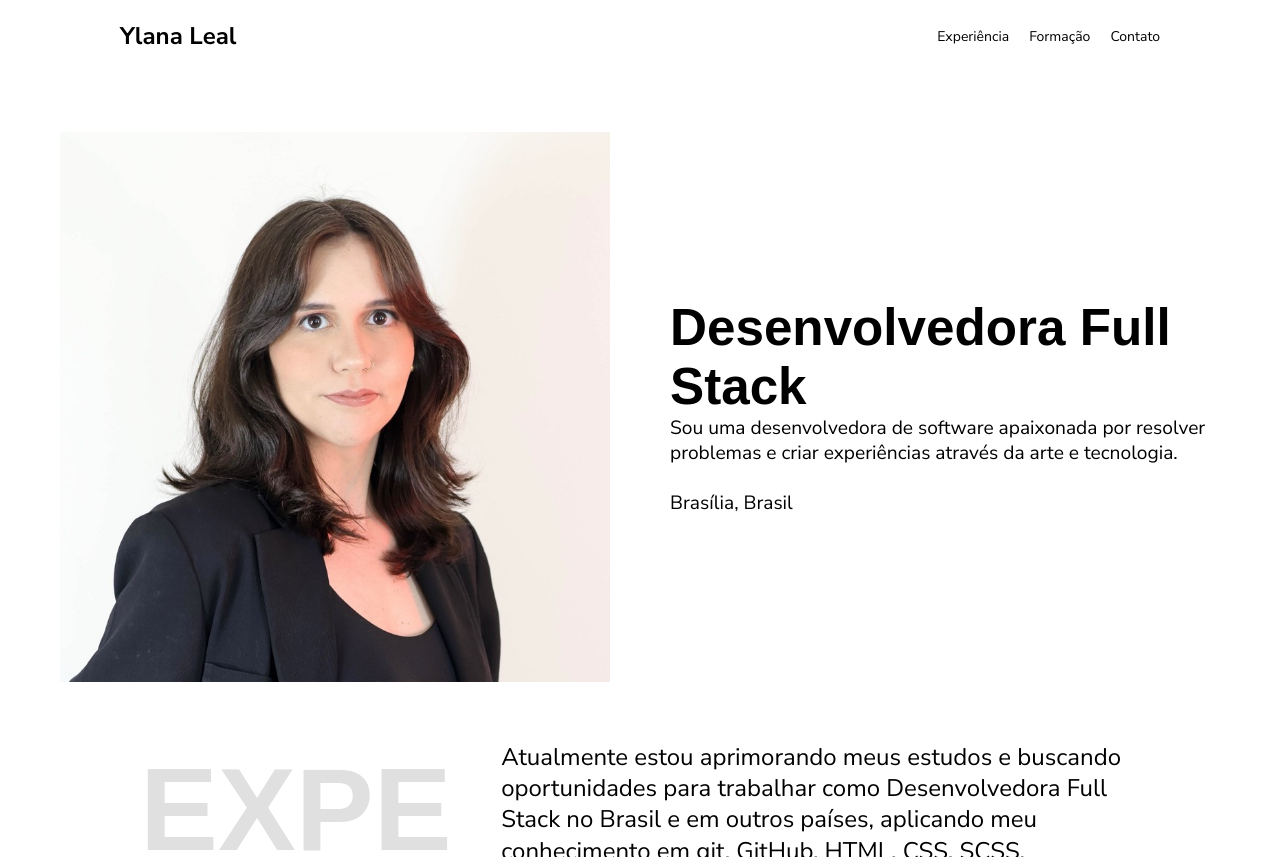
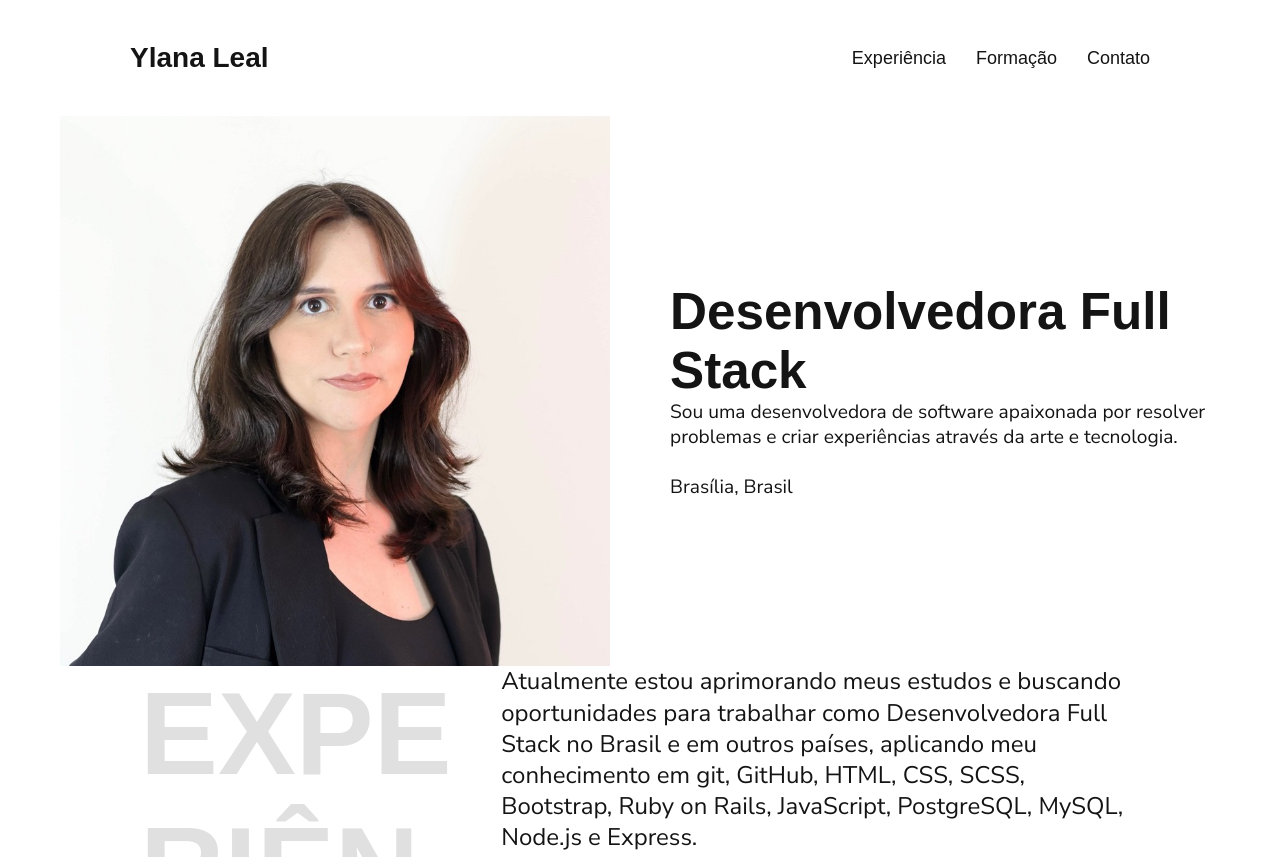
Before and after one commit to ylanaleal/html-css-begginer, a plain HTML site: page 8.portfolio-html-css/index.html in a window 1280 px wide. Shown: the top 857 px of the page. Drawn offline with Linux system fonts and the light colour scheme; a web font is replaced by a local one.

Commit message:
assets css

```diff
--- a/8.portfolio-html-css/global.css
+++ b/8.portfolio-html-css/global.css
@@ -1,6 +1,7 @@
 body {
-  font-family: "Nunito Sans", sans-serif;
+  font-family: "Nunito Sans", Arial, sans-serif;
   margin: 0px;
+  color: #141414;
   background: #fff;
   display: grid;
   gap: 0px;
@@ -8,20 +9,32 @@ body {
   justify-items: space-around;
 }
 
-p {
-  font-size: 1.2rem;
-  line-height: 1.3;
-  margin: 0;
+h1, h2, h3, p {
+  margin: 0px;
 }
+
+
 
 h1 {
   font-family: "Funnel Display", sans-serif;
 }
 
-li, a, ul {
+p {
+  font-size: 1.2rem;
+  line-height: 1.3;
+}
+
+ul {
   list-style-type: none;
-  text-decoration: none;
-  color: #000;
   margin: 0;
   padding: 0;
 }
+
+a {
+  text-decoration: none;
+}
+
+img {
+  max-width: 100%;
+  display: block;
+}
--- a/8.portfolio-html-css/header.css
+++ b/8.portfolio-html-css/header.css
@@ -1,9 +1,18 @@
 nav {
   display: flex;
+  max-width: 1200px;
+  padding: 20px 60px;
+  margin: 0 auto;
   justify-content: space-between;
   align-items: center;
-  background-color: #fff;
-  padding: 20px 60px;
+}
+
+nav a {
+  font-size: 1.125rem;
+  line-height: 1.3;
+  padding: 20px 10px;
+  text-decoration: none;
+  color: #141414;
 }
 
 nav a:hover {
@@ -11,12 +20,16 @@ nav a:hover {
   transition: 0.3s;
 }
 
-.logo {
-  font-size: 1.5rem;
-  font-weight: 700;
+.menu {
+  display: flex;
+  gap: 10px;
+  flex-wrap: wrap;
+  font-family: 'funnel display', sans-serif;
+  font-weight: 500;
 }
 
-.menu {
-  display: flex;
-  gap: 20px;
+.logo {
+  font-size: 1.75rem;
+  font-weight: 800;
+  font-family: 'funnel display', sans-serif;
 }
--- a/8.portfolio-html-css/main.css
+++ b/8.portfolio-html-css/main.css
@@ -3,19 +3,12 @@
   grid-template-columns: repeat(2, 1fr);
   gap: 60px;
   align-items: center;
-  padding: 60px 0;
 }
 
 .bio h1 {
   font-size: 3.2rem;
   font-weight: 700;
   margin: 0;
-}
-
-img {
-  max-width: 100%;
-  display: block;
-  object-fit: cover;
 }
 
 .experience {
```
